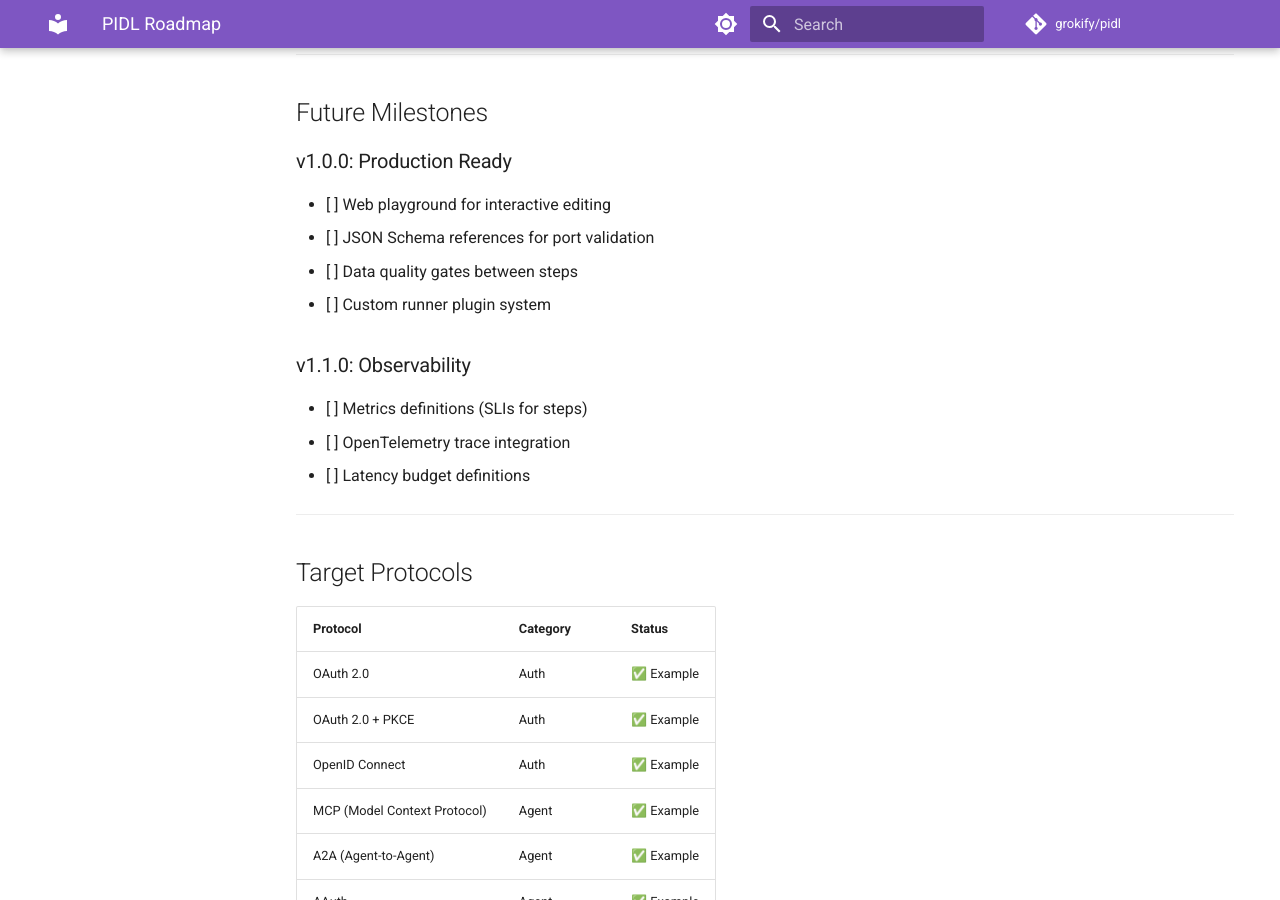
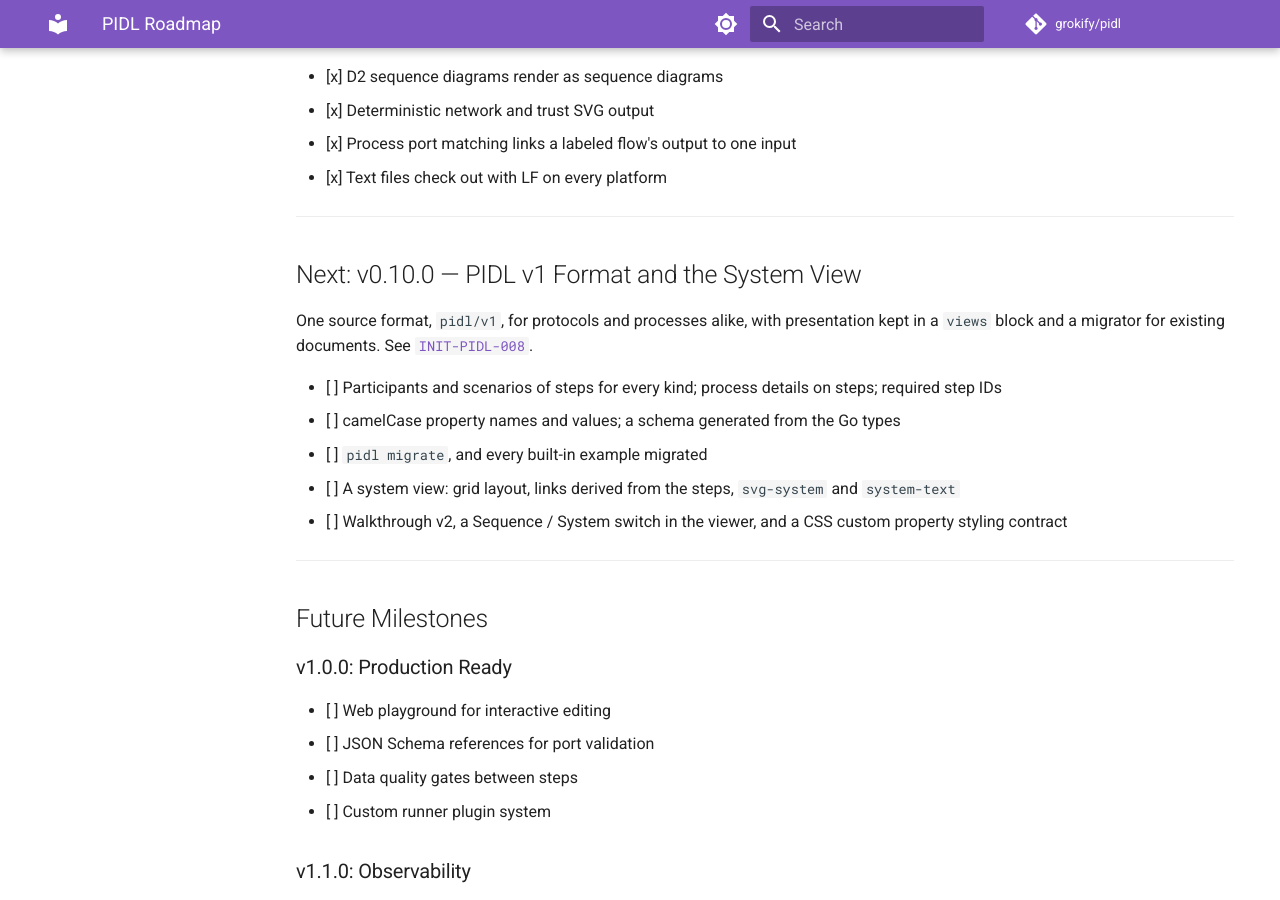
Before and after one commit to grokify/pidl, an MkDocs documentation site: the page built from docs/specs/ROADMAP.md, in a window 1280 px wide and 900 px high, scrolled down 9921 px. Built offline with MkDocs 1.6.1 and Material for MkDocs 9.7.7, drawn with Linux system fonts in a browser that asks for light colours; comment, search, counter and statistics services are not loaded; some of the changed text lies outside the part shown.

Commit message:
docs(roadmap): add v0.8.0 to v0.10.0 and the broader description
List the v0.8.0 and v0.9.0 releases, add v0.10.0 for the v1 format and
system view, describe PIDL as the Process & Interaction Description
Language, and renumber the hosted app follow-on to INIT-PIDL-010.

Co-Authored-By: Claude Opus 5.5 <noreply@anthropic.com>

```diff
--- a/docs/specs/ROADMAP.md
+++ b/docs/specs/ROADMAP.md
@@ -1,8 +1,8 @@
 # PIDL Roadmap
 
-**Protocol Interaction Description Language** - A JSON-based DSL for describing protocol choreography that compiles to diagrams.
+**Process & Interaction Description Language** - A JSON-based language for describing protocols, workflows and system interactions, with synchronized sequence and system views.
 
-**Current Version**: v0.7.0
+**Current Version**: v0.9.0
 **Status**: Active Development
 
 ---
@@ -19,6 +19,9 @@
 | v0.5.0 | Data Lineage, Parallel, Cost, Workflow Exports, Integrations | ✅ Done |
 | v0.6.0 | Flow Verification Provenance | ✅ Done |
 | v0.7.0 | Ordered Roles and Scenarios, plus D2, determinism and Windows fixes | ✅ Done |
+| v0.8.0 | Walkthrough Viewer and Flow Examples | ✅ Done |
+| v0.9.0 | Walkthrough Format, Embeddable Viewer, Code Samples, Postman, Narration | ✅ Done |
+| v0.10.0 | PIDL v1 Format and the System View (`INIT-PIDL-008`) | 🔲 Next |
 | v1.0.0 | Production Ready Release | 🔲 Next |
 
 ---
@@ -337,6 +340,18 @@ One PIDL file holds a protocol's ordered roles and an ordered list of named scen
 
 ---
 
+## Next: v0.10.0 — PIDL v1 Format and the System View
+
+One source format, `pidl/v1`, for protocols and processes alike, with presentation kept in a `views` block and a migrator for existing documents. See [`INIT-PIDL-008`](initiatives/INIT-PIDL-008/ROADMAP.md).
+
+- [ ] Participants and scenarios of steps for every kind; process details on steps; required step IDs
+- [ ] camelCase property names and values; a schema generated from the Go types
+- [ ] `pidl migrate`, and every built-in example migrated
+- [ ] A system view: grid layout, links derived from the steps, `svg-system` and `system-text`
+- [ ] Walkthrough v2, a Sequence / System switch in the viewer, and a CSS custom property styling contract
+
+---
+
 ## Future Milestones
 
 ### v1.0.0: Production Ready
```
Also changed, not shown: docs/specs/initiatives/INIT-PIDL-007/PLAN.md (+1 -1 lines).
